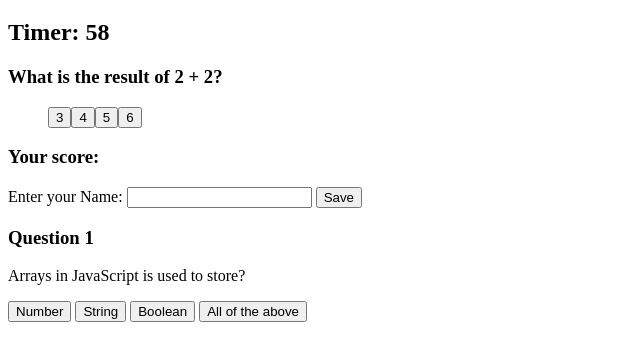
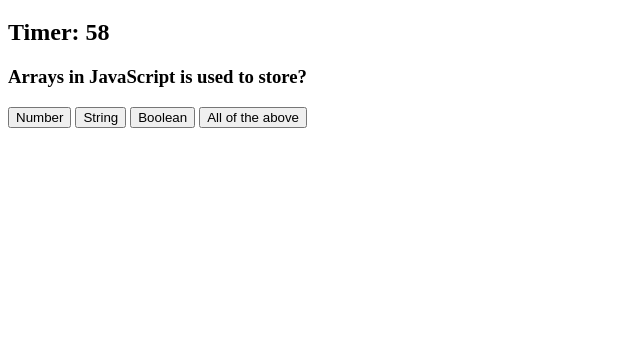
Before and after one commit to kajianpulenthirasingam/Kajian-Code-Quiz, a plain HTML site: page index.html in a window 1280 px wide. Both pictures are taken after a click on the button "Start". Shown: the part 61-422 px from the top of the page, without its empty margins (0-640 px from the left). Drawn offline with Linux system fonts and the light colour scheme.

Commit message:
Fixed displaying issues and formatted the questions into the javascript

```diff
--- a/index.html
+++ b/index.html
@@ -13,45 +13,24 @@
       <div id="highscores"></div>
     </div>
     <h2>Timer: <span id="time"></span></h2>
-    <div id="quiz-container">
+    <div id="quiz-container" style="display: none">
       <h3 id="question"></h3>
-      <ul id="choices"></ul>
+      <div id="choices">
+        <button class="choice" data-index="0"></button>
+        <button class="choice" data-index="1"></button>
+        <button class="choice" data-index="2"></button>
+        <button class="choice" data-index="3"></button>
+      </div>
     </div>
-    <div id="score-container">
+    <div id="score-container" style="display: none">
       <h3>Your score: <span id="score"></span></h3>
       <form>
-        <label for="name">Enter your Name:</label>
+        <label for="name">Enter your Initials:</label>
         <input type="text" id="initials" name="initials" />
         <input type="submit" value="Save" />
       </form>
     </div>
     <button id="start-button">Start</button>
     <script src="script.js"></script>
-    <div>
-      <h3>Question 1</h3>
-      <p>Arrays in JavaScript is used to store?</p>
-      <button class="choice" data-correct="false">Number </button>
-      <button class="choice" data-correct="false">String</button>
-      <button class="choice" data-correct="false">Boolean</button>
-      <button class="choice" data-correct="true">All of the above</button>
-    </div>
-
-    <div style="display:none;">
-      <h3>Question 2</h3>
-      <p>Commonly used Data types DO NOT INCLUDE?</p>
-      <button class="choice" data-correct="false">String</button>
-      <button class="choice" data-correct="false">Boolean</button>
-      <button class="choice" data-correct="true">Alerts</button>
-      <button class="choice" data-correct="false">Numbers</button>
-    </div>
-
-    <div style="display:none;">
-      <h3>Question 3</h3>
-      <p>The condition in an if / else statement is enclosed within ___?</p>
-      <button class="choice" data-correct="false">Quotes</button>
-      <button class="choice" data-correct="false">Curly Brackets</button>
-      <button class="choice" data-correct="true">Parentheses</button>
-      <button class="choice" data-correct="false">Square Brackets</button>
-    </div>
   </body>
 </html>
--- a/script.js
+++ b/script.js
@@ -1,159 +1,121 @@
-// Define the questions, answers, and choices
-var questions = [
+var startButton = document.getElementById("start-button");
+var quizContainer = document.getElementById("quiz-container");
+var scoreContainer = document.getElementById("score-container");
+var questionElement = document.getElementById("question");
+var choiceButtons = document.querySelectorAll(".choice");
+var timeElement = document.getElementById("time");
+var scoreElement = document.getElementById("score");
+var initialsElement = document.getElementById("initials");
+var highscoresElement = document.getElementById("highscores");
+var QUIZ_TIME = 60; // in seconds
+var SCORE_INCREMENT = 10;
+var currentQuestionIndex;
+var score;
+var quizTime;
+
+startButton.addEventListener("click", startQuiz);
+
+function startQuiz() {
+  startButton.style.display = "none";
+  quizContainer.style.display = "block";
+  scoreContainer.style.display = "none";
+  currentQuestionIndex = 0;
+  score = 0;
+  quizTime = QUIZ_TIME;
+  displayQuestion();
+  startTimer();
+}
+
+// Define an array of objects that contain each question and its choices
+var quizQuestions = [
   {
-    question: "What is the result of 2 + 2?",
-    choices: ["3", "4", "5", "6"],
-    answer: "4",
+    question: "Arrays in JavaScript is used to store?",
+    choices: ["Number", "String", "Boolean", "All of the above"],
+    answerIndex: 3,
   },
   {
-    question: "What is the result of 10 / 2?",
-    choices: ["2", "5", "10", "20"],
-    answer: "5",
+    question: "Commonly used Data types DO NOT INCLUDE?",
+    choices: ["String", "Boolean", "Alerts", "Numbers"],
+    answerIndex: 2,
   },
   {
-    question: "What is the result of 5 * 3?",
-    choices: ["8", "12", "15", "18"],
-    answer: "15",
-  },
-  {
-    question: "What is the result of 20 - 8?",
-    choices: ["10", "12", "15", "18"],
-    answer: "12",
+    question: "The condition in an if / else statement is enclosed within ___?",
+    choices: ["Quotes", "Curly Brackets", "Parentheses", "Square Brackets"],
+    answerIndex: 2,
   },
 ];
 
-// Define the time for each question, and the penalty for a wrong answer
-var timePerQuestion = 15; // seconds
-var timePenalty = 10; // seconds
+// Get the quiz elements
+var questionEl = document.querySelector("h3");
+var choicesEl = document.querySelector(".choices");
+var submitBtn = document.querySelector(".submit");
 
-// Define variables for the quiz state
-var timeLeft = 0;
-var score = 0;
-var questionIndex = 0;
-var timerInterval;
-
-// Get the elements from the HTML
-var timerEl = document.getElementById("time");
-var highscoresEl = document.getElementById("highscores");
-var nameEl = document.getElementById("name");
-var startButtonEl = document.getElementById("start-button");
-var quizContainerEl = document.getElementById("quiz-container");
-var questionEl = document.getElementById("question");
-var choicesEl = document.getElementById("choices");
-var scoreContainerEl = document.getElementById("score-container");
-var scoreEl = document.getElementById("score");
-
-// Add an event listener to the start button
-startButtonEl.addEventListener("click", startQuiz);
-
-// Define the startQuiz function
-function startQuiz() {
-  // Hide the start button and highscores
-  startButtonEl.style.display = "none";
-  highscoresEl.style.display = "none";
-
-  // Show the quiz
-  quizContainerEl.style.display = "block";
-
-  // Reset the quiz state
-  timeLeft = questions.length * timePerQuestion;
-  score = 0;
-  questionIndex = 0;
-
-  // Start the timer
-  setTimer();
-
-  // Display the first question
-  displayQuestion();
+// Show the current question and choices
+function displayQuestion() {
+  var currentQuestion = quizQuestions[currentQuestionIndex];
+  questionElement.innerText = currentQuestion.question;
+  choiceButtons.forEach(button => {
+    var choice = currentQuestion.choices[button.dataset.index];
+    button.innerText = choice;
+    button.dataset.correct = choice === currentQuestion.choices[currentQuestion.answerIndex];
+    button.addEventListener("click", handleChoiceClick);
+  });
 }
 
-
-// Define the setTimer function
-function setTimer() {
-  // Update the timer display
-  timerEl.textContent = timeLeft;
-
-  // Set an interval to update the timer every second
-  timerInterval = setInterval(function() {
-    // Decrement the time left
-    timeLeft--;
-
-    // Update the timer display
-    timerEl.textContent = timeLeft;
-
-    // If the time runs out, end the quiz
-    if (timeLeft <= 0) {
-      clearInterval(timerInterval);
+function handleChoiceClick(event) {
+  var selectedButton = event.target;
+  var isCorrect = selectedButton.dataset.correct === "true";
+  if (isCorrect) {
+    score += SCORE_INCREMENT;
+  } else {
+    quizTime -= 5; // penalty for wrong answer
+  }
+  currentQuestionIndex++;
+  if (currentQuestionIndex < quizQuestions.length) {
+    displayQuestion();
+  } else {
+    endQuiz();
+  }
+}
+//Starts the timer and decreases every second
+function startTimer() {
+  var timerId = setInterval(() => {
+    quizTime--;
+    timeElement.innerText = quizTime;
+    if (quizTime <= 0) {
+      clearInterval(timerId);
       endQuiz();
     }
   }, 1000);
 }
-
+//Ends the quiz
 function endQuiz() {
-  // Stop the timer
-  clearInterval(timerInterval);
-
-  // Hide the quiz container
-  quizContainerEl.style.display = "none";
-
-  // Show the score container
-  scoreContainerEl.style.display = "block";
-
-  // Display the final score
-  scoreEl.textContent = score;
-}
-// Define the displayQuestion function
-function displayQuestion() {
-  // Get the current question object
-  var currentQuestion = questions[questionIndex];
-
-  // Display the question text
-  questionEl.textContent = currentQuestion.question;
-
-  // Remove any existing choices
-  choicesEl.innerHTML = "";
-
-  // Loop through the choices and create a button for each one
-  for (let i = 0; i < currentQuestion.choices.length; i++) {
-    // Create a new button element
-    var choiceButton = document.createElement("button");
-
-    // Set the button text to the current choice
-    choiceButton.textContent = currentQuestion.choices[i];
-
-    // Add the choice to the button element
-    choicesEl.appendChild(choiceButton);
-
-    // Attach an event listener to the button that handles when the user selects the choice
-    choiceButton.addEventListener("click", function() {
-      // Check if the user's choice is correct
-      if (currentQuestion.answer === i) {
-        // Increase the score by 1
-        score++;
-
-        // Display the updated score
-        scoreEl.textContent = score;
-
-        // Display a message indicating that the answer is correct
-        messageEl.textContent = "Correct!";
-      } else {
-        // Display a message indicating that the answer is incorrect
-        messageEl.textContent = "Sorry, that's incorrect.";
-
-        // Deduct time for wrong answer
-        timeLeft -= timePenalty;
-
-        // Update the timer display
-        timerEl.textContent = timeLeft;
-      }
-
-      // Move on to the next question, or end the quiz if there are no more questions
-      questionIndex++;
-      if (questionIndex >= questions.length) {
-        endQuiz();
-      } else {
-        displayQuestion();
-      }
-    });
+  quizContainer.style.display = "none";
+  scoreContainer.style.display = "block";
+  scoreElement.innerText = score;
+  quizTime = 0;
+  if (quizTime != 0){
+    quizTime = 0;
   }
 }
+
+function saveScore(event) {
+  event.preventDefault();
+  var initials = initialsElement.value;
+  var highscores = JSON.parse(localStorage.getItem("highscores")) || [];
+  highscores.push({ initials, score });
+  localStorage.setItem("highscores", JSON.stringify(highscores));
+  displayHighscores();
+}
+
+function displayHighscores() {
+  var highscores = JSON.parse(localStorage.getItem("highscores")) || [];
+  highscoresElement.innerHTML = "";
+  highscores.forEach((highscore, index) => {
+    var scoreElement = document.createElement("div");
+    scoreElement.innerText = `${index + 1}. ${highscore.initials} - ${highscore.score}`;
+    highscoresElement.appendChild(scoreElement);
+  });
+}
+
+document.forms[0].addEventListener("submit", saveScore);
```
